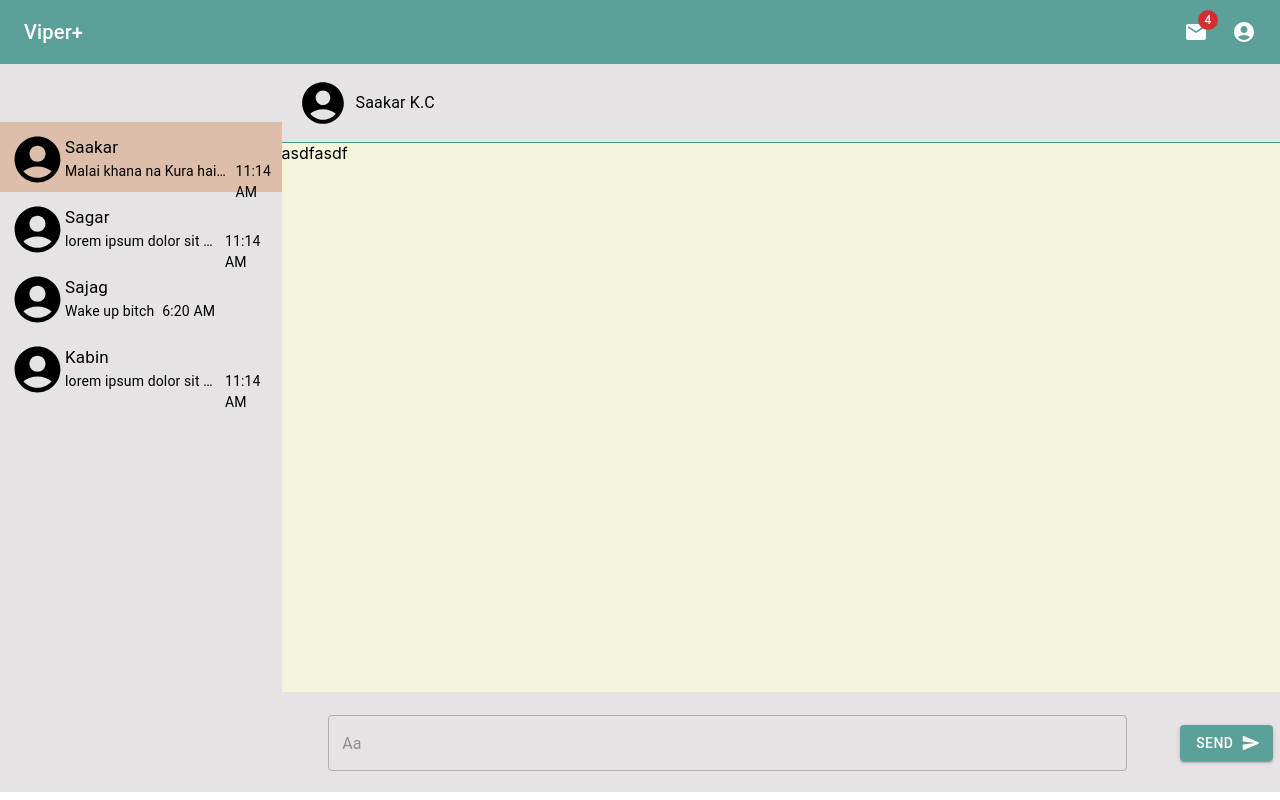
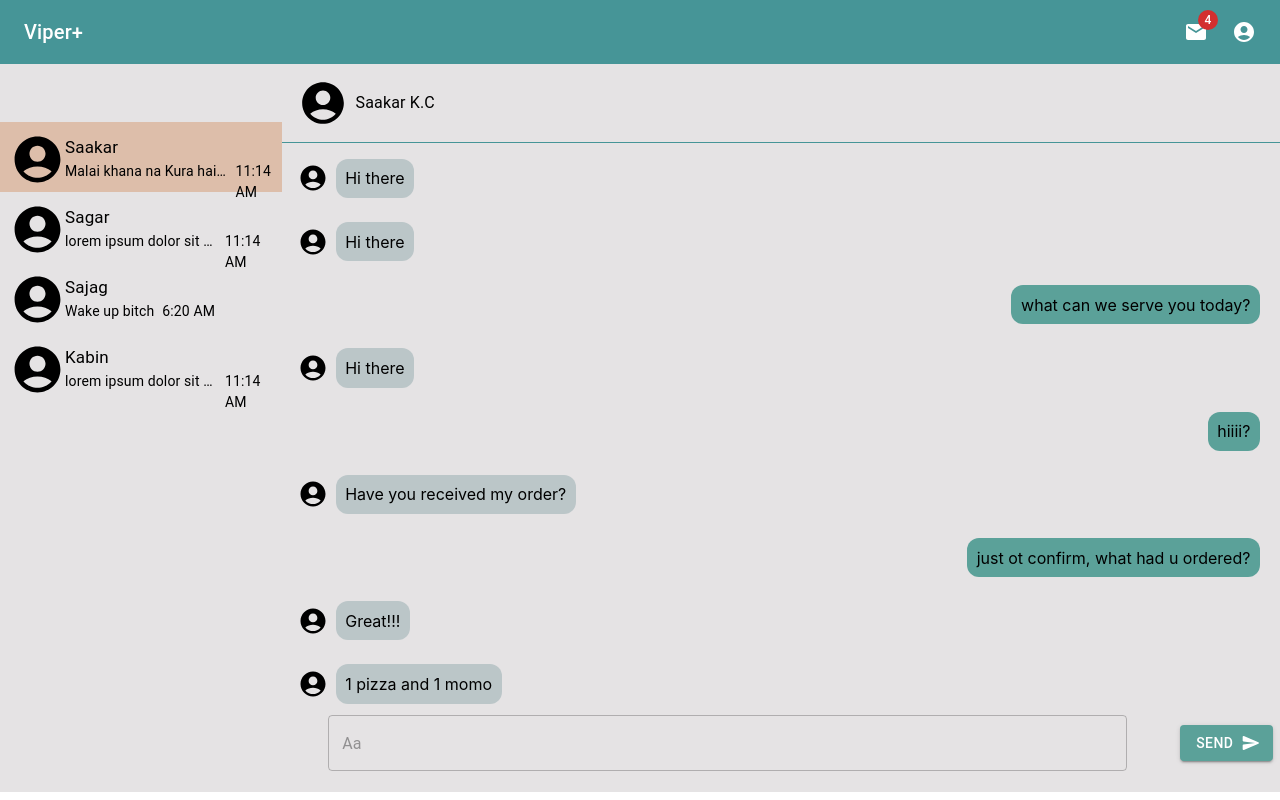
Before and after one commit to ghimiresaurav/viper-pro, a React (Create React App) app: page / in a window 1280 px wide. Built offline with nearby package versions, Linux system fonts and the light colour scheme.

Commit message:
complete UI

```diff
--- a/src/components/NavBar/index.js
+++ b/src/components/NavBar/index.js
@@ -156,7 +156,7 @@ export default function PrimarySearchAppBar() {
 
   return (
     <Box sx={{ flexGrow: 1 }}>
-      <AppBar position="static">
+      <AppBar position="static" sx={{ backgroundColor: "#469597" }}>
         <Toolbar>
           {/* <IconButton
             size="large"
--- /dev/null
+++ b/src/components/RightWindow/Message.js
@@ -0,0 +1,37 @@
+import { Box, Typography } from "@mui/material";
+import AccountCircle from "@mui/icons-material/AccountCircle";
+
+const Message = (props) => {
+  const userId = "6306fa4ecf3951826a1b272f";
+  const isSent = props.message.sender === userId;
+  return (
+    <Box
+      sx={{
+        mb: 3,
+        display: "flex",
+        alignItems: "center",
+        ml: isSent && "auto",
+        mr: isSent && 2.5,
+        maxWidth: "70%",
+      }}
+    >
+      {!isSent && <AccountCircle sx={{ fontSize: 30, mr: 1 }} />}
+      <Typography
+        sx={{
+          backgroundColor: isSent ? "#5BA199" : "#BBC6C8",
+
+          p: 1.2,
+          borderRadius: 3,
+          width: "auto",
+        }}
+        variant="p"
+      >
+        {props.message && props.message.body
+          ? props.message.body
+          : "adsflkjasdofijasdoifjsadf"}
+      </Typography>
+    </Box>
+  );
+};
+
+export default Message;
--- a/src/components/RightWindow/MessageField.js
+++ b/src/components/RightWindow/MessageField.js
@@ -1,17 +1,27 @@
-import { Box } from "@mui/material";
+import { Stack } from "@mui/material";
+import Message from "./Message";
+import messages from "../../data/messages";
 
 const MessageField = () => {
+  const selectedRoom = "6368f26677b679d2a2b1b607";
+  const messagesOfChat = messages.filter(
+    (message) => message.room == selectedRoom
+  );
+  console.log(messagesOfChat);
   return (
-    <Box
+    <Stack
       sx={{
         height: "75.4%",
-        width: "100%",
-        backgroundColor: "beige",
-        overflowY: true,
+        overflow: "hidden auto",
+        position: "relative",
+        pl: 2,
+        pt: 2,
       }}
     >
-      asdfasdf
-    </Box>
+      {messagesOfChat.map((message) => (
+        <Message key={message._id} message={message} />
+      ))}
+    </Stack>
   );
 };
 
--- a/src/components/RightWindow/index.js
+++ b/src/components/RightWindow/index.js
@@ -13,7 +13,7 @@ const RightWindow = () => {
       }}
     >
       <TopBar />
-      <MessageField></MessageField>
+      <MessageField />
       <BottomBar />
     </Box>
   );
--- a/src/data/chats.js
+++ b/src/data/chats.js
@@ -21,7 +21,7 @@ const chats = [
     name: "Kabin",
     message: "lorem ipsum dolor sit amet",
     time: "11:14 AM",
-    _id: "zlxv",
+    _id: "6368f28c77b679d2a2b1b60a",
   },
 ];
 export default chats;
--- /dev/null
+++ b/src/data/messages.js
@@ -0,0 +1,112 @@
+const messages = [
+  {
+    _id: "6368f28c77b679d2a2b1b60a",
+    sender: "63464b26d645d767bcabacba",
+    body: "Hi there",
+    room: "6368f26677b679d2a2b1b607",
+    createdAt: "2022-11-07T11:57:00.904Z",
+    updatedAt: "2022-11-07T11:57:00.904Z",
+    __v: 0,
+  },
+  {
+    _id: "6368f3b877b679d2a2b1b612",
+    sender: "63464b26d645d767bcabacba",
+    body: "Hi there",
+    room: "6368f26677b679d2a2b1b607",
+    createdAt: "2022-11-07T12:02:00.426Z",
+    updatedAt: "2022-11-07T12:02:00.426Z",
+    __v: 0,
+  },
+  {
+    _id: "6368f49fd9045c0e28d2f236",
+    sender: "6306fa4ecf3951826a1b272f",
+    body: "what can we serve you today?",
+    room: "6368f26677b679d2a2b1b607",
+    createdAt: "2022-11-07T12:05:51.082Z",
+    updatedAt: "2022-11-07T12:05:51.082Z",
+    __v: 0,
+  },
+  {
+    _id: "6368f51977b679d2a2b1b616",
+    sender: "63464b26d645d767bcabacba",
+    body: "Hi there",
+    room: "6368f26677b679d2a2b1b607",
+    createdAt: "2022-11-07T12:07:53.249Z",
+    updatedAt: "2022-11-07T12:07:53.249Z",
+    __v: 0,
+  },
+  {
+    _id: "6368f533e197f2baaf087116",
+    sender: "6306fa4ecf3951826a1b272f",
+    body: "hiiii?",
+    room: "6368f26677b679d2a2b1b607",
+    createdAt: "2022-11-07T12:08:20.005Z",
+    updatedAt: "2022-11-07T12:08:20.005Z",
+    __v: 0,
+  },
+  {
+    _id: "6368f55c77b679d2a2b1b61a",
+    sender: "63464b26d645d767bcabacba",
+    body: "Have you received my order?",
+    room: "6368f26677b679d2a2b1b607",
+    createdAt: "2022-11-07T12:09:00.655Z",
+    updatedAt: "2022-11-07T12:09:00.655Z",
+    __v: 0,
+  },
+  {
+    _id: "6368f56ae197f2baaf08711a",
+    sender: "6306fa4ecf3951826a1b272f",
+    body: "just ot confirm, what had u ordered?",
+    room: "6368f26677b679d2a2b1b607",
+    createdAt: "2022-11-07T12:09:14.363Z",
+    updatedAt: "2022-11-07T12:09:14.363Z",
+    __v: 0,
+  },
+  {
+    _id: "6368f57677b679d2a2b1b61e",
+    sender: "63464b26d645d767bcabacba",
+    body: "Great!!!",
+    room: "6368f26677b679d2a2b1b607",
+    createdAt: "2022-11-07T12:09:26.791Z",
+    updatedAt: "2022-11-07T12:09:26.791Z",
+    __v: 0,
+  },
+  {
+    _id: "6368f59277b679d2a2b1b622",
+    sender: "63464b26d645d767bcabacba",
+    body: "1 pizza and 1 momo",
+    room: "6368f26677b679d2a2b1b607",
+    createdAt: "2022-11-07T12:09:54.655Z",
+    updatedAt: "2022-11-07T12:09:54.655Z",
+    __v: 0,
+  },
+  {
+    _id: "6368f596e197f2baaf08711e",
+    sender: "6306fa4ecf3951826a1b272f",
+    body: "oh yes",
+    room: "6368f26677b679d2a2b1b607",
+    createdAt: "2022-11-07T12:09:59.039Z",
+    updatedAt: "2022-11-07T12:09:59.039Z",
+    __v: 0,
+  },
+  {
+    _id: "6368f5a4e197f2baaf087122",
+    sender: "6306fa4ecf3951826a1b272f",
+    body: "your order has been accepted and is cooking",
+    room: "6368f26677b679d2a2b1b607",
+    createdAt: "2022-11-07T12:10:12.933Z",
+    updatedAt: "2022-11-07T12:10:12.933Z",
+    __v: 0,
+  },
+  {
+    _id: "6368f5b0e197f2baaf087126",
+    sender: "6306fa4ecf3951826a1b272f",
+    body: "we will dispatch your food as soon as it is ready",
+    room: "6368f26677b679d2a2b1b607",
+    createdAt: "2022-11-07T12:10:24.803Z",
+    updatedAt: "2022-11-07T12:10:24.803Z",
+    __v: 0,
+  },
+];
+
+export default messages;
```
